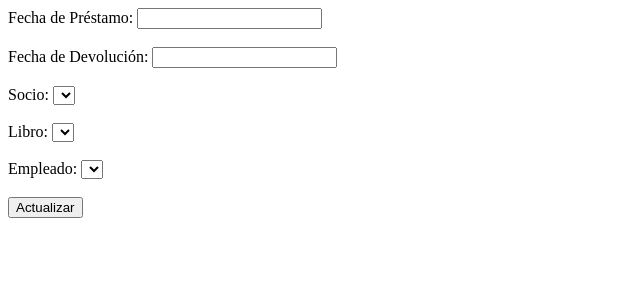
After one commit to Mettralla/WebApp, a Django app: template biblioteca/templates/biblioteca/prestamos/modificar_prestamo.html in a window 1280 px wide. The commit adds this page. Shown: the top 300 px of the page, without its empty margins (0-640 px from the left). Run offline with Django 4.2, Linux system fonts and the light colour scheme; the template is opened without the code that fills it, so the values that code supplies are empty.

Commit message:
Se corrige view modificar libro, se agrega url, se crea formulario para modificar un préstamo

```diff
--- a/biblioteca/templates/biblioteca/prestamos/listado_prestamos.html
+++ b/biblioteca/templates/biblioteca/prestamos/listado_prestamos.html
@@ -37,7 +37,7 @@
             </td>
 
             <td>
-                <a>Eliminar</a>
+                <a href="{% url 'eliminar_prestamo' prestamo.id %}">Eliminar</a>
             </td>
         </tr>
 
--- /dev/null
+++ b/biblioteca/templates/biblioteca/prestamos/modificar_prestamo.html
@@ -0,0 +1,62 @@
+<!DOCTYPE html>
+<html lang="es">
+<head>
+    <meta charset="UTF-8">
+    <meta http-equiv="X-UA-Compatible" content="IE=edge">
+    <meta name="viewport" content="width=device-width, initial-scale=1.0">
+    <title>Modificar Préstamo</title>
+</head>
+<body>
+    <form method="post">
+        {% csrf_token %}
+        <div>
+            <label for="fecha_prestamo">Fecha de Préstamo:</label>
+            <input type="datetime" name="fecha_prestamo" id="fecha_prestamo" value='{{ prestamo.pres_fecha | date:"Y-m-d h:m" }}' required>
+        </div>
+
+        <br>
+
+        <div>
+            <label for="fecha_devolucion">Fecha de Devolución:</label>
+            <input type="datetime" name="fecha_devolucion" id="fecha_devolucion" value='{{ prestamo.pres_devolucion| date:"Y-m-d h:m" }}' required>
+        </div>
+
+        <br>
+
+        <div>
+            <label for="socio">Socio:</label>
+            <select name="socio" id="socio">
+            {% for socio in socios_activos %}
+                <option value="{{ socio.id }}">{{socio.nombre}} </option>
+            {% endfor %}
+            </select>
+        </div>
+
+        <br>
+
+        <div>
+            <label for="libro">Libro:</label>
+            <select name="libro" id="libro">
+            {% for libro in libros_disponibles %}
+                <option value="{{ libro.id }}">{{libro.lib_titulo}} </option>
+            {% endfor %}
+            </select>
+        </div>
+
+        <br>
+
+        <div>
+            <label for="empleado">Empleado:</label>
+            <select name="empleado" id="empleado">
+            {% for empleado in empleados_activos %}
+                <option value="{{ empleado.id }}">{{empleado.emp_nombre}} {{empleado.emp_apellido}} </option>
+            {% endfor %}
+            </select>
+        </div>
+
+        <br>
+
+        <input type="submit" value="Actualizar">
+    </form>
+</body>
+</html>
--- a/biblioteca/urls.py
+++ b/biblioteca/urls.py
@@ -23,6 +23,7 @@ urlpatterns = [
     path('libros/activar/<int:id>', views.activar_libro, name="activar_libro"),
     path('libros/desactivar/<int:id>', views.desactivar_libro, name='desactivar_libro'),
     path('libros/listado', views.listado_libros, name='listado_libros'),
+    path('libros/modificar/<int:id>', views.modificar_libro, name="modificar_libro"),
 
     path('prestamos/nuevo', views.agregar_prestamo, name='crear_prestamo'),
     path('prestamos/eliminar/<int:id>', views.eliminar_prestamo, name="eliminar_prestamo"),
```
Also changed, not shown: biblioteca/views.py (+8 -1 lines).
